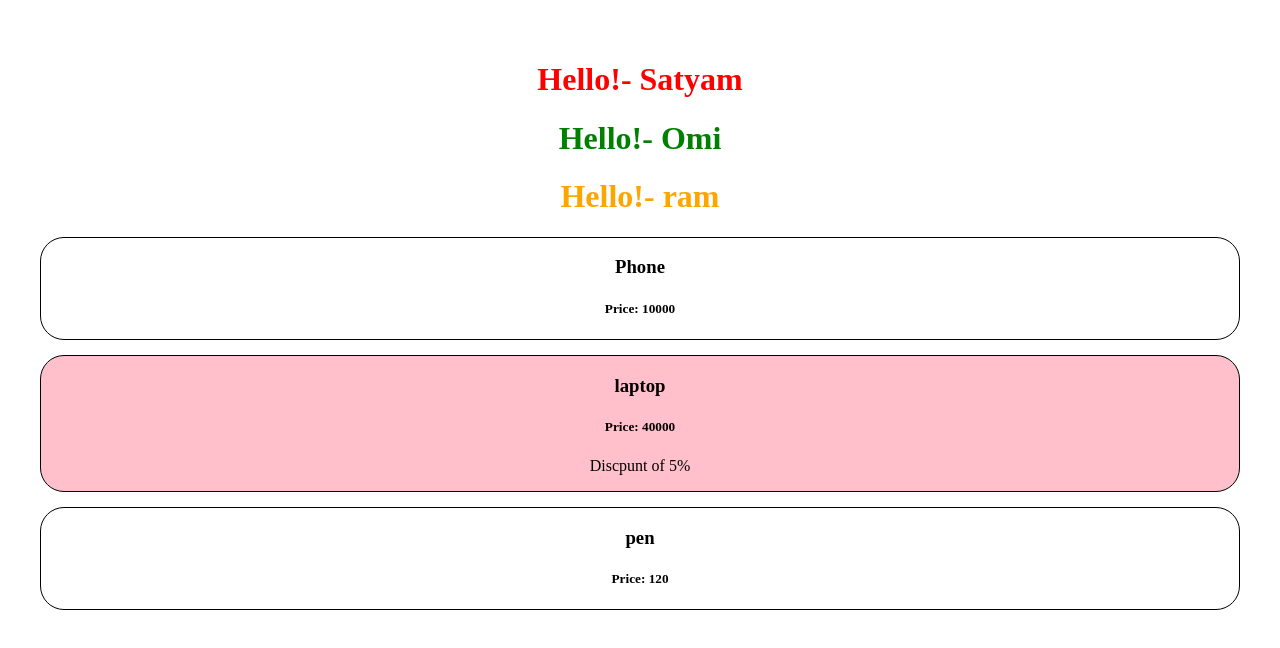
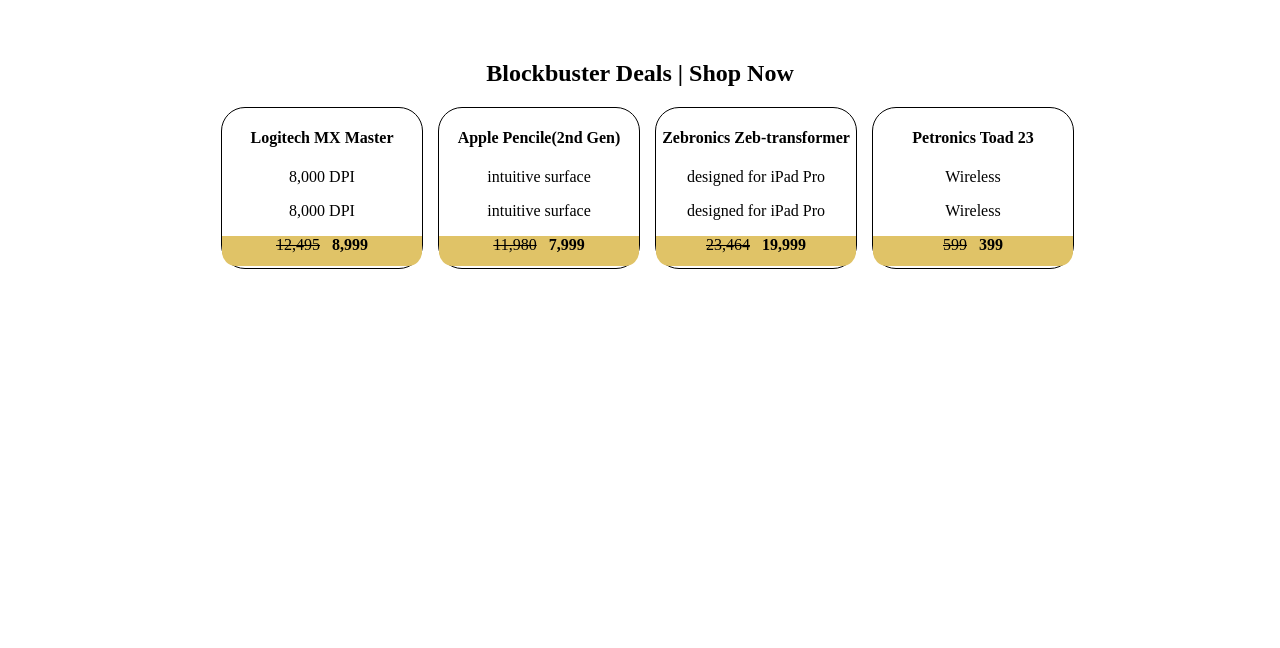
Before and after one commit to CrysPy-SAM/basic-react-app, a React (Vite) app: page / in a window 1280 px wide. Shown: the top 648 px of the page. Built offline with nearby package versions, Linux system fonts and the light colour scheme.

Commit message:
Initial commit

```diff
--- a/src/App.jsx
+++ b/src/App.jsx
@@ -1,14 +1,11 @@
 import "./App.css"
-import Title from "./Title.jsx";
 import ProductTab from "./ProductTab.jsx";
-import MsgBox from "./MsgBox.jsx";
+
 
 function App() {
   return (
     <>
-      <MsgBox userName="Satyam" textColor="red" />
-      <MsgBox userName="Omi" textColor="green" />
-      <MsgBox userName="ram" textColor="orange" />
+         <h2>Blockbuster Deals | Shop Now</h2>
       <ProductTab />
     </>
   );
--- a/src/MsgBox.jsx
+++ /dev/null
@@ -1,6 +0,0 @@
-export default function MsgBox({userName, textColor}){
-    //let style = {color: textColor};
-    return(
-        <h1 style={{color: textColor}}>Hello!- {userName}</h1>
-    )
-}
--- /dev/null
+++ b/src/Price.jsx
@@ -0,0 +1,22 @@
+export default function Price({ oldPrices, newPrices }) {
+  let oldStyles = {
+    textDecoration: "line-through",
+  };
+ let newStyles ={
+    fontWeight: "bold",
+ };
+ let styles = {
+    backgroundColor: "#e0c367",
+    height: "30px",
+    width: "200px",
+    borderBottomLeftRadius: "14px",
+    borderBottomRightRadius: "14px",
+ };
+  return (
+    <div style={styles}>
+      <span style={oldStyles}>{oldPrices}</span>
+      &nbsp;&nbsp;&nbsp;
+      <span style={newStyles}>{newPrices}</span>
+    </div>
+  );
+}
--- a/src/Product.css
+++ b/src/Product.css
@@ -2,5 +2,8 @@
     border: 1px solid black;
     border-radius: 24px;
     margin-bottom: 15px;
-    padding: 0 5px 0 5px;
+    /* padding: 0 5px 0 5px; */
+    margin-left: 15px;
+    width: 200px;
+    height: 160px;
 }
--- a/src/Product.jsx
+++ b/src/Product.jsx
@@ -1,16 +1,25 @@
 import "./Product.css";
+import Price from "./Price.jsx";
 
-function Product({title,price, features}) {
-  let isDiscount = price>30000;
-  let styles = {backgroundColor : isDiscount ? "pink" : ""};
+function Product({ title, idx }) {
+  let oldPrices = ["12,495", "11,980", "23,464", "599"];
+  let newPrices = ["8,999", "7,999", "19,999", "399"];
+  let Description = [
+    ["8,000 DPI", "5 Programmable buttons"],
+    ["intuitive surface", "designed for iPad Pro"],
+    ["designed for iPad Pro", "intuitive surface"],
+    ["Wireless", "optical orientation"]
+  ];
+
   return (
-    <div className="Product"  style={styles}>
-      <h3>{title}</h3>
-      <h5>Price: {price}</h5>
-      {isDiscount && <p>Discpunt of 5%</p>}
+    <div className="Product">
+      <h4>{title}</h4>
+      {/* Join multiple descriptions into one line */}
+      <p>{Description[idx][0]}</p>
+      <p>{Description [idx][0]}</p>
+      <Price oldPrices={oldPrices[idx]} newPrices={newPrices[idx]} />
     </div>
   );
-
 }
 
 export default Product;
--- a/src/ProductTab.jsx
+++ b/src/ProductTab.jsx
@@ -1,14 +1,19 @@
 import Product from "./Product.jsx";
 
 function ProductTab() {
-    let options =["hi-tech","durable","fast"];
-
+   let styles ={
+     display: "flex",
+     flexWrap: "wrap",
+     justifyContent: "center",
+     alignItems: "center",
+   }
   return (
-    <>
-      <Product title="Phone" price={10000}/>
-      <Product title="laptop" price={40000}/>
-      <Product title="pen" price={120}/>
-    </>
+    <div style={styles}>
+      <Product title="Logitech MX Master" idx={0}/>
+      <Product title="Apple Pencile(2nd Gen)" idx={1}/>
+      <Product title="Zebronics Zeb-transformer" idx={2}/>
+      <Product title="Petronics Toad 23" idx= {3}/>
+    </div>
   );
 }
 
--- a/src/Title.jsx
+++ /dev/null
@@ -1,11 +0,0 @@
-function Title(){
-    let name = "satyam";
-    return(
-  <div>
-    <p> 2 * 2 = {2*2} </p>
-    <p>Hi, {name.toUpperCase()}</p>
-  </div>
-    );
-}
-
-export default Title;
```
